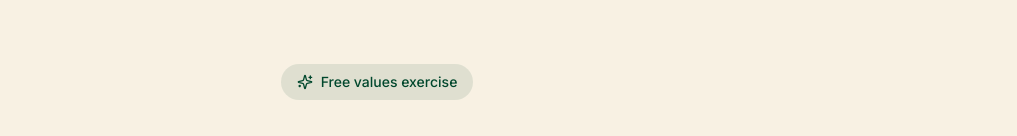
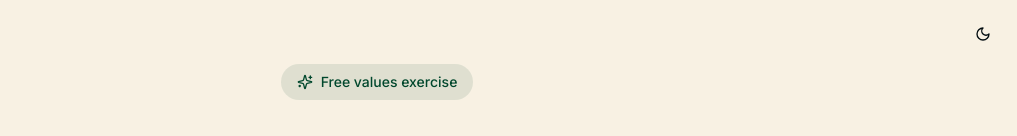
Before and after one commit to purposebuiltplan/v0-values-card-app, a Next.js app: page / in a window 1280 px wide. Shown: the top 136 px of the page, without its empty margins (263-1280 px from the left). Built offline with nearby package versions, Linux system fonts and the light colour scheme.

Commit message:
feat: add ThemeToggle to layout
Add fixed button in top-right corner on all pages.

Co-authored-by: null <248027547+purposebuiltplan@users.noreply.github.com>

```diff
--- a/app/layout.tsx
+++ b/app/layout.tsx
@@ -2,6 +2,7 @@ import type React from "react"
 import type { Metadata, Viewport } from "next"
 import { Geist, Geist_Mono, Inter } from "next/font/google"
 import { Analytics } from "@vercel/analytics/next"
+import { ThemeToggle } from "@/components/theme-toggle"
 import "./globals.css"
 
 const _geist = Geist({ subsets: ["latin"] })
@@ -50,7 +51,12 @@ export default function RootLayout({
   return (
     <html lang="en" suppressHydrationWarning>
       <body className="font-sans antialiased">
-        <ThemeProvider>{children}</ThemeProvider>
+        <ThemeProvider>
+          <div className="fixed top-4 right-4 z-50 print:hidden">
+            <ThemeToggle />
+          </div>
+          {children}
+        </ThemeProvider>
         <Analytics />
       </body>
     </html>
```
